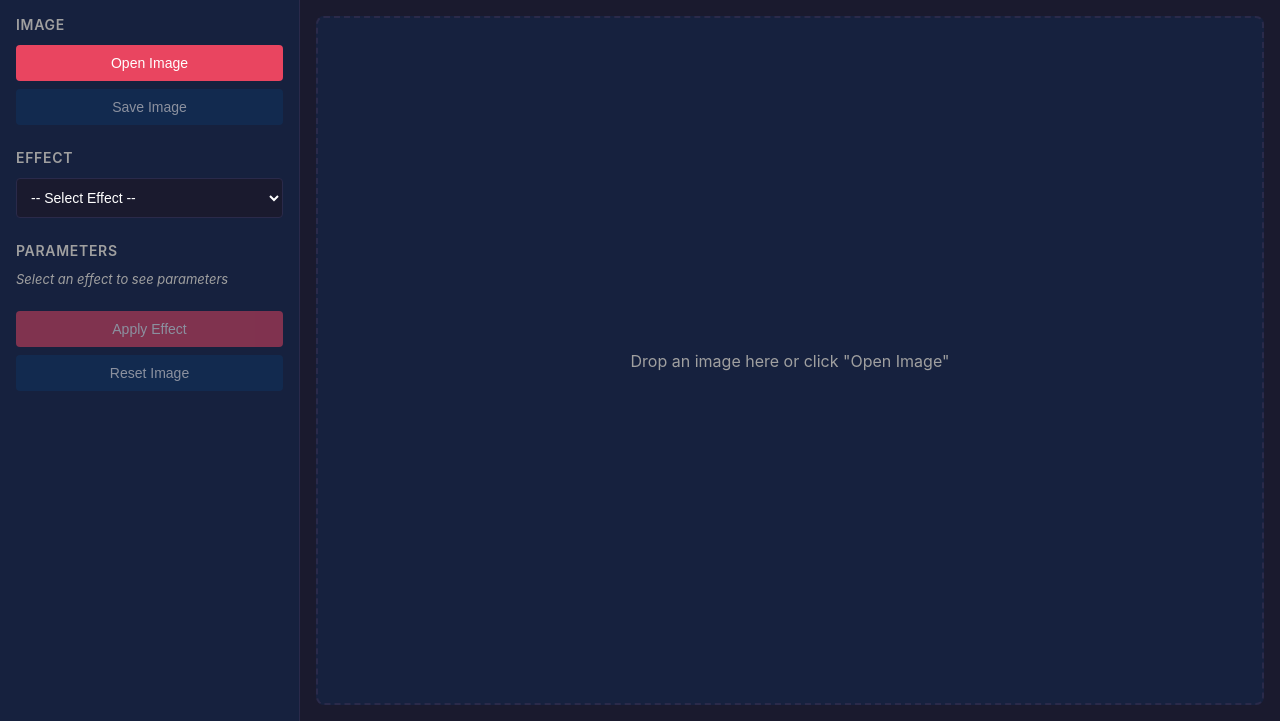
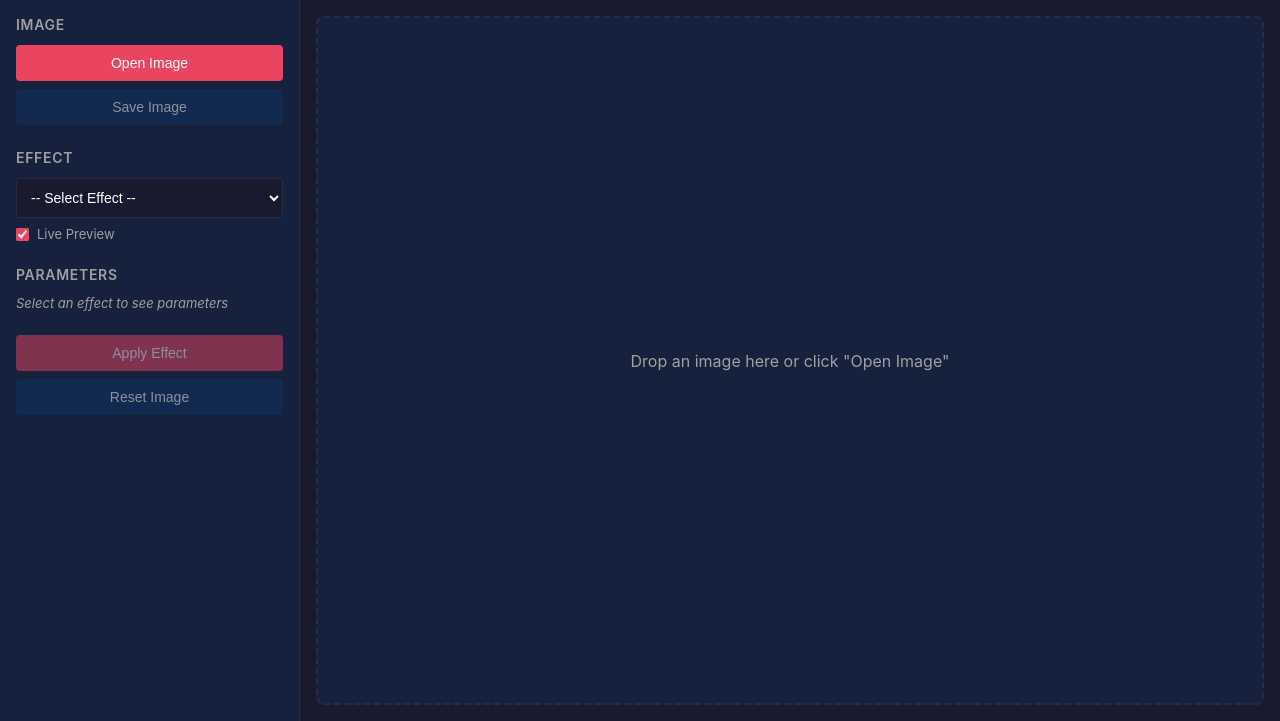
Before and after one commit to eerietheery/eerie_eye, a Flask app: page / in a window 1280 px wide. Shown: the part 79-800 px from the top of the page. Run offline with Flask 3, Linux system fonts and the light colour scheme.

Commit message:
Add client-side JavaScript effects for real-time preview
Co-authored-by: eerietheery <47234558+eerietheery@users.noreply.github.com>

```diff
--- a/webapp/static/css/style.css
+++ b/webapp/static/css/style.css
@@ -126,6 +126,23 @@ main {
 .effect-select:focus {
     outline: none;
     border-color: var(--accent);
+}
+
+.preview-toggle {
+    margin-top: 0.5rem;
+}
+
+.preview-toggle label {
+    display: flex;
+    align-items: center;
+    gap: 0.5rem;
+    cursor: pointer;
+    font-size: 0.8125rem;
+    color: var(--text-secondary);
+}
+
+.preview-toggle input[type="checkbox"] {
+    accent-color: var(--accent);
 }
 
 .params-container {
--- a/webapp/static/js/app.js
+++ b/webapp/static/js/app.js
@@ -1,5 +1,8 @@
 // webapp/static/js/app.js
 'use strict';
+
+// Import client-side effects
+import { hasClientEffect, applyClientEffect, getClientEffects } from './effects/index.js';
 
 class EerieEyeApp {
     constructor() {
@@ -7,7 +10,10 @@ class EerieEyeApp {
         this.ctx = this.canvas.getContext('2d');
         this.originalImage = null;
         this.currentImage = null;
+        this.originalImageData = null;
         this.effects = {};
+        this.previewTimeout = null;
+        this.isPreviewEnabled = true;
 
         this.initElements();
         this.initEventListeners();
@@ -23,6 +29,7 @@ class EerieEyeApp {
         this.applyBtn = document.getElementById('applyBtn');
         this.resetBtn = document.getElementById('resetBtn');
         this.dropZone = document.getElementById('dropZone');
+        this.previewToggle = document.getElementById('previewToggle');
     }
 
     initEventListeners() {
@@ -34,7 +41,10 @@ class EerieEyeApp {
         this.saveBtn.addEventListener('click', () => this.saveImage());
 
         // Effect selection
-        this.effectSelect.addEventListener('change', () => this.updateParamsUI());
+        this.effectSelect.addEventListener('change', () => {
+            this.updateParamsUI();
+            this.schedulePreview();
+        });
 
         // Apply and Reset
         this.applyBtn.addEventListener('click', () => this.applyEffect());
@@ -44,6 +54,18 @@ class EerieEyeApp {
         this.dropZone.addEventListener('dragover', (e) => this.handleDragOver(e));
         this.dropZone.addEventListener('dragleave', () => this.handleDragLeave());
         this.dropZone.addEventListener('drop', (e) => this.handleDrop(e));
+
+        // Preview toggle
+        if (this.previewToggle) {
+            this.previewToggle.addEventListener('change', (e) => {
+                this.isPreviewEnabled = e.target.checked;
+                if (this.isPreviewEnabled) {
+                    this.schedulePreview();
+                } else {
+                    this.resetPreview();
+                }
+            });
+        }
     }
 
     async loadEffects() {
@@ -112,6 +134,7 @@ class EerieEyeApp {
 
             slider.addEventListener('input', () => {
                 valueDisplay.textContent = parseFloat(slider.value).toFixed(2);
+                this.schedulePreview();
             });
 
             group.appendChild(slider);
@@ -126,12 +149,14 @@ class EerieEyeApp {
                 if (val === param.default) option.selected = true;
                 select.appendChild(option);
             });
+            select.addEventListener('change', () => this.schedulePreview());
             group.appendChild(select);
         } else if (param.type === 'checkbutton' || param.type === 'checkbox') {
             const checkbox = document.createElement('input');
             checkbox.type = 'checkbox';
             checkbox.name = param.name;
             checkbox.checked = param.default;
+            checkbox.addEventListener('change', () => this.schedulePreview());
             group.appendChild(checkbox);
         }
 
@@ -187,11 +212,17 @@ class EerieEyeApp {
                 this.originalImage = img;
                 this.currentImage = img;
                 this.displayImage(img);
+                this.storeOriginalImageData();
                 this.enableControls();
             };
             img.src = e.target.result;
         };
         reader.readAsDataURL(file);
+    }
+
+    storeOriginalImageData() {
+        // Store the original image data for preview operations
+        this.originalImageData = this.ctx.getImageData(0, 0, this.canvas.width, this.canvas.height);
     }
 
     displayImage(img) {
@@ -219,6 +250,53 @@ class EerieEyeApp {
         // Show canvas, hide drop zone
         this.canvas.classList.add('visible');
         this.dropZone.classList.add('hidden');
+    }
+
+    schedulePreview() {
+        // Debounce preview updates
+        if (this.previewTimeout) {
+            clearTimeout(this.previewTimeout);
+        }
+        this.previewTimeout = setTimeout(() => this.applyPreview(), 50);
+    }
+
+    applyPreview() {
+        const selectedEffect = this.effectSelect.value;
+        if (!selectedEffect || !this.originalImageData || !this.isPreviewEnabled) {
+            return;
+        }
+
+        // Check if this effect has a client-side implementation
+        if (!hasClientEffect(selectedEffect)) {
+            // No client-side preview for this effect
+            return;
+        }
+
+        try {
+            const params = this.getParamValues();
+
+            // Create a copy of the original image data
+            const inputData = new ImageData(
+                new Uint8ClampedArray(this.originalImageData.data),
+                this.originalImageData.width,
+                this.originalImageData.height
+            );
+
+            // Apply the effect client-side
+            const resultData = applyClientEffect(selectedEffect, inputData, params);
+
+            // Display the result
+            this.ctx.putImageData(resultData, 0, 0);
+        } catch (error) {
+            console.error('Preview error:', error);
+        }
+    }
+
+    resetPreview() {
+        // Restore the original image data
+        if (this.originalImageData) {
+            this.ctx.putImageData(this.originalImageData, 0, 0);
+        }
     }
 
     enableControls() {
@@ -263,6 +341,7 @@ class EerieEyeApp {
                 img.onload = () => {
                     this.currentImage = img;
                     this.displayImage(img);
+                    this.storeOriginalImageData();
                 };
                 img.src = result.image;
             } else {
@@ -281,6 +360,7 @@ class EerieEyeApp {
         if (this.originalImage) {
             this.currentImage = this.originalImage;
             this.displayImage(this.originalImage);
+            this.storeOriginalImageData();
         }
     }
 
--- /dev/null
+++ b/webapp/static/js/effects/channel_shift.js
@@ -0,0 +1,75 @@
+// webapp/static/js/effects/channel_shift.js
+'use strict';
+
+/**
+ * Apply channel shift effect to image data.
+ * Shifts RGB channels independently along horizontal or vertical axes.
+ *
+ * @param {ImageData} imageData - The source image data
+ * @param {Object} params - Effect parameters
+ * @param {number} params.shift_r - Red channel shift percentage (-100 to 100)
+ * @param {string} params.axis_r - Red shift axis ('horizontal' or 'vertical')
+ * @param {number} params.shift_g - Green channel shift percentage (-100 to 100)
+ * @param {string} params.axis_g - Green shift axis ('horizontal' or 'vertical')
+ * @param {number} params.shift_b - Blue channel shift percentage (-100 to 100)
+ * @param {string} params.axis_b - Blue shift axis ('horizontal' or 'vertical')
+ * @returns {ImageData} The processed image data
+ */
+export function applyChannelShift(imageData, params) {
+    const { width, height, data } = imageData;
+    const result = new Uint8ClampedArray(data);
+
+    // Parse and clamp parameters
+    const shiftRPct = Math.max(-100, Math.min(100, params.shift_r || 0)) / 100;
+    const shiftGPct = Math.max(-100, Math.min(100, params.shift_g || 0)) / 100;
+    const shiftBPct = Math.max(-100, Math.min(100, params.shift_b || 0)) / 100;
+
+    const axisR = params.axis_r === 'vertical' ? 'vertical' : 'horizontal';
+    const axisG = params.axis_g === 'vertical' ? 'vertical' : 'horizontal';
+    const axisB = params.axis_b === 'vertical' ? 'vertical' : 'horizontal';
+
+    // Calculate pixel shifts
+    const shiftR = Math.round(axisR === 'horizontal' ? width * shiftRPct : height * shiftRPct);
+    const shiftG = Math.round(axisG === 'horizontal' ? width * shiftGPct : height * shiftGPct);
+    const shiftB = Math.round(axisB === 'horizontal' ? width * shiftBPct : height * shiftBPct);
+
+    // Apply shifts for each pixel
+    for (let y = 0; y < height; y++) {
+        for (let x = 0; x < width; x++) {
+            const idx = (y * width + x) * 4;
+
+            // Red channel
+            const srcR = getShiftedPixelIndex(x, y, width, height, shiftR, axisR);
+            result[idx] = data[srcR * 4];
+
+            // Green channel
+            const srcG = getShiftedPixelIndex(x, y, width, height, shiftG, axisG);
+            result[idx + 1] = data[srcG * 4 + 1];
+
+            // Blue channel
+            const srcB = getShiftedPixelIndex(x, y, width, height, shiftB, axisB);
+            result[idx + 2] = data[srcB * 4 + 2];
+
+            // Alpha channel unchanged
+            result[idx + 3] = data[idx + 3];
+        }
+    }
+
+    return new ImageData(result, width, height);
+}
+
+/**
+ * Get the source pixel index after applying shift with wrapping.
+ */
+function getShiftedPixelIndex(x, y, width, height, shift, axis) {
+    let srcX = x;
+    let srcY = y;
+
+    if (axis === 'horizontal') {
+        srcX = ((x - shift) % width + width) % width;
+    } else {
+        srcY = ((y - shift) % height + height) % height;
+    }
+
+    return srcY * width + srcX;
+}
--- /dev/null
+++ b/webapp/static/js/effects/color_quantization.js
@@ -0,0 +1,116 @@
+// webapp/static/js/effects/color_quantization.js
+'use strict';
+
+/**
+ * Apply color quantization effect to image data.
+ * Reduces the number of colors in an image with optional dithering.
+ *
+ * @param {ImageData} imageData - The source image data
+ * @param {Object} params - Effect parameters
+ * @param {number} params.num_colors - Number of colors (2-256)
+ * @param {number} params.dither_amount - Dither strength (0-1)
+ * @param {string} params.dither_mode - Dithering mode ('none', 'ordered_4x4', 'ordered_8x8', 'random')
+ * @returns {ImageData} The processed image data
+ */
+export function applyColorQuantization(imageData, params) {
+    const { width, height, data } = imageData;
+    const result = new Uint8ClampedArray(data);
+
+    // Parse and clamp parameters
+    const numColors = Math.max(2, Math.min(256, Math.floor(params.num_colors || 8)));
+    const ditherAmount = Math.max(0, Math.min(1, params.dither_amount || 0.5));
+    const ditherMode = params.dither_mode || 'none';
+
+    // Create quantization levels
+    const levels = [];
+    for (let i = 0; i < numColors; i++) {
+        levels.push(Math.round((i * 255) / (numColors - 1)));
+    }
+
+    // Generate dither pattern if needed
+    let ditherPattern = null;
+    if (ditherAmount > 0 && ditherMode !== 'none') {
+        ditherPattern = generateDitherPattern(ditherMode, width, height, ditherAmount);
+    }
+
+    // Apply quantization
+    for (let y = 0; y < height; y++) {
+        for (let x = 0; x < width; x++) {
+            const idx = (y * width + x) * 4;
+
+            for (let c = 0; c < 3; c++) {
+                let value = data[idx + c];
+
+                // Apply dither noise
+                if (ditherPattern) {
+                    const noise = ditherPattern[(y % ditherPattern.length)][(x % ditherPattern[0].length)];
+                    value = Math.max(0, Math.min(255, value + noise * 64 * ditherAmount));
+                }
+
+                // Find closest quantization level
+                result[idx + c] = findClosestLevel(value, levels);
+            }
+
+            // Alpha unchanged
+            result[idx + 3] = data[idx + 3];
+        }
+    }
+
+    return new ImageData(result, width, height);
+}
+
+/**
+ * Find the closest quantization level for a value.
+ */
+function findClosestLevel(value, levels) {
+    let closest = levels[0];
+    let minDist = Math.abs(value - closest);
+
+    for (let i = 1; i < levels.length; i++) {
+        const dist = Math.abs(value - levels[i]);
+        if (dist < minDist) {
+            minDist = dist;
+            closest = levels[i];
+        }
+    }
+
+    return closest;
+}
+
+/**
+ * Generate dither pattern based on mode.
+ */
+function generateDitherPattern(mode, width, height, amount) {
+    if (mode === 'ordered_4x4') {
+        return [
+            [0, 8, 2, 10].map(v => (v / 16 - 0.5)),
+            [12, 4, 14, 6].map(v => (v / 16 - 0.5)),
+            [3, 11, 1, 9].map(v => (v / 16 - 0.5)),
+            [15, 7, 13, 5].map(v => (v / 16 - 0.5))
+        ];
+    } else if (mode === 'ordered_8x8') {
+        return [
+            [0, 48, 12, 60, 3, 51, 15, 63].map(v => (v / 64 - 0.5)),
+            [32, 16, 44, 28, 35, 19, 47, 31].map(v => (v / 64 - 0.5)),
+            [8, 56, 4, 52, 11, 59, 7, 55].map(v => (v / 64 - 0.5)),
+            [40, 24, 36, 20, 43, 27, 39, 23].map(v => (v / 64 - 0.5)),
+            [2, 50, 14, 62, 1, 49, 13, 61].map(v => (v / 64 - 0.5)),
+            [34, 18, 46, 30, 33, 17, 45, 29].map(v => (v / 64 - 0.5)),
+            [10, 58, 6, 54, 9, 57, 5, 53].map(v => (v / 64 - 0.5)),
+            [42, 26, 38, 22, 41, 25, 37, 21].map(v => (v / 64 - 0.5))
+        ];
+    } else if (mode === 'random') {
+        // Generate random noise pattern (small tile that repeats)
+        const pattern = [];
+        for (let y = 0; y < 8; y++) {
+            const row = [];
+            for (let x = 0; x < 8; x++) {
+                row.push((Math.random() - 0.5));
+            }
+            pattern.push(row);
+        }
+        return pattern;
+    }
+
+    return null;
+}
--- /dev/null
+++ b/webapp/static/js/effects/index.js
@@ -0,0 +1,50 @@
+// webapp/static/js/effects/index.js
+'use strict';
+
+/**
+ * Client-side effects module for real-time image processing.
+ * Effects are implemented using Canvas 2D API for performance.
+ */
+
+import { applyChannelShift } from './channel_shift.js';
+import { applyColorQuantization } from './color_quantization.js';
+import { applyWaveDistortion } from './wave_distortion.js';
+
+// Registry of client-side effects
+const EFFECTS = {
+    'channel_shift': applyChannelShift,
+    'color_quantization': applyColorQuantization,
+    'wave_distortion': applyWaveDistortion
+};
+
+/**
+ * Check if an effect has a client-side implementation.
+ * @param {string} effectName - The name of the effect
+ * @returns {boolean} True if client-side implementation exists
+ */
+export function hasClientEffect(effectName) {
+    return effectName in EFFECTS;
+}
+
+/**
+ * Apply a client-side effect to image data.
+ * @param {string} effectName - The name of the effect
+ * @param {ImageData} imageData - The source image data
+ * @param {Object} params - Effect parameters
+ * @returns {ImageData} The processed image data
+ */
+export function applyClientEffect(effectName, imageData, params) {
+    const effectFn = EFFECTS[effectName];
+    if (!effectFn) {
+        throw new Error(`No client-side implementation for effect: ${effectName}`);
+    }
+    return effectFn(imageData, params);
+}
+
+/**
+ * Get list of effects with client-side implementations.
+ * @returns {string[]} Array of effect names
+ */
+export function getClientEffects() {
+    return Object.keys(EFFECTS);
+}
--- /dev/null
+++ b/webapp/static/js/effects/wave_distortion.js
@@ -0,0 +1,105 @@
+// webapp/static/js/effects/wave_distortion.js
+'use strict';
+
+/**
+ * Apply wave distortion effect to image data.
+ * Displaces pixels using various waveform patterns.
+ *
+ * @param {ImageData} imageData - The source image data
+ * @param {Object} params - Effect parameters
+ * @param {string} params.waveform - Waveform type ('sine', 'triangle', 'square', 'sawtooth', 'pulse')
+ * @param {number} params.amplitude - Wave amplitude (0-100)
+ * @param {number} params.frequency - Wave frequency (1-20)
+ * @param {number} params.phase - Phase offset (0-360 degrees)
+ * @param {string} params.direction - Displacement direction ('horizontal' or 'vertical')
+ * @returns {ImageData} The processed image data
+ */
+export function applyWaveDistortion(imageData, params) {
+    const { width, height, data } = imageData;
+    const result = new Uint8ClampedArray(data);
+
+    // Parse and clamp parameters
+    const waveform = ['sine', 'triangle', 'square', 'sawtooth', 'pulse'].includes(params.waveform)
+        ? params.waveform
+        : 'sine';
+    const amplitude = Math.max(0, Math.min(100, params.amplitude || 10));
+    const frequency = Math.max(0.1, Math.min(20, params.frequency || 5));
+    const phase = Math.max(0, Math.min(360, params.phase || 0));
+    const direction = params.direction === 'vertical' ? 'vertical' : 'horizontal';
+
+    // Generate displacement values
+    const length = direction === 'horizontal' ? height : width;
+    const displacement = generateWaveform(waveform, amplitude, frequency, phase, length);
+
+    // Apply distortion
+    if (direction === 'horizontal') {
+        // Shift each row horizontally
+        for (let y = 0; y < height; y++) {
+            const shift = displacement[y % displacement.length];
+            for (let x = 0; x < width; x++) {
+                const srcX = ((x - shift) % width + width) % width;
+                const srcIdx = (y * width + srcX) * 4;
+                const dstIdx = (y * width + x) * 4;
+
+                result[dstIdx] = data[srcIdx];
+                result[dstIdx + 1] = data[srcIdx + 1];
+                result[dstIdx + 2] = data[srcIdx + 2];
+                result[dstIdx + 3] = data[srcIdx + 3];
+            }
+        }
+    } else {
+        // Shift each column vertically
+        for (let x = 0; x < width; x++) {
+            const shift = displacement[x % displacement.length];
+            for (let y = 0; y < height; y++) {
+                const srcY = ((y - shift) % height + height) % height;
+                const srcIdx = (srcY * width + x) * 4;
+                const dstIdx = (y * width + x) * 4;
+
+                result[dstIdx] = data[srcIdx];
+                result[dstIdx + 1] = data[srcIdx + 1];
+                result[dstIdx + 2] = data[srcIdx + 2];
+                result[dstIdx + 3] = data[srcIdx + 3];
+            }
+        }
+    }
+
+    return new ImageData(result, width, height);
+}
+
+/**
+ * Generate waveform displacement values.
+ */
+function generateWaveform(waveform, amplitude, frequency, phase, length) {
+    const displacement = [];
+    const phaseRad = (phase * Math.PI) / 180;
+
+    for (let i = 0; i < length; i++) {
+        const x = (i / length) * 2 * Math.PI;
+        let y;
+
+        switch (waveform) {
+            case 'sine':
+                y = amplitude * Math.sin(frequency * x + phaseRad);
+                break;
+            case 'triangle':
+                y = amplitude * (2 / Math.PI) * Math.asin(Math.sin(frequency * x + phaseRad));
+                break;
+            case 'square':
+                y = amplitude * Math.sign(Math.sin(frequency * x + phaseRad));
+                break;
+            case 'sawtooth':
+                y = amplitude * (((frequency * x + phaseRad) % (2 * Math.PI)) / Math.PI - 1);
+                break;
+            case 'pulse':
+                y = amplitude * (Math.sin(frequency * x + phaseRad) > 0 ? 1 : 0);
+                break;
+            default:
+                y = amplitude * Math.sin(frequency * x + phaseRad);
+        }
+
+        displacement.push(Math.round(y));
+    }
+
+    return displacement;
+}
--- a/webapp/templates/index.html
+++ b/webapp/templates/index.html
@@ -29,6 +29,12 @@
                     <select id="effectSelect" class="effect-select">
                         <option value="">-- Select Effect --</option>
                     </select>
+                    <div class="preview-toggle">
+                        <label>
+                            <input type="checkbox" id="previewToggle" checked>
+                            <span>Live Preview</span>
+                        </label>
+                    </div>
                 </div>
 
                 <div class="section">
@@ -57,6 +63,6 @@
         </main>
     </div>
 
-    <script src="{{ url_for('static', filename='js/app.js') }}"></script>
+    <script type="module" src="{{ url_for('static', filename='js/app.js') }}"></script>
 </body>
 </html>
```
